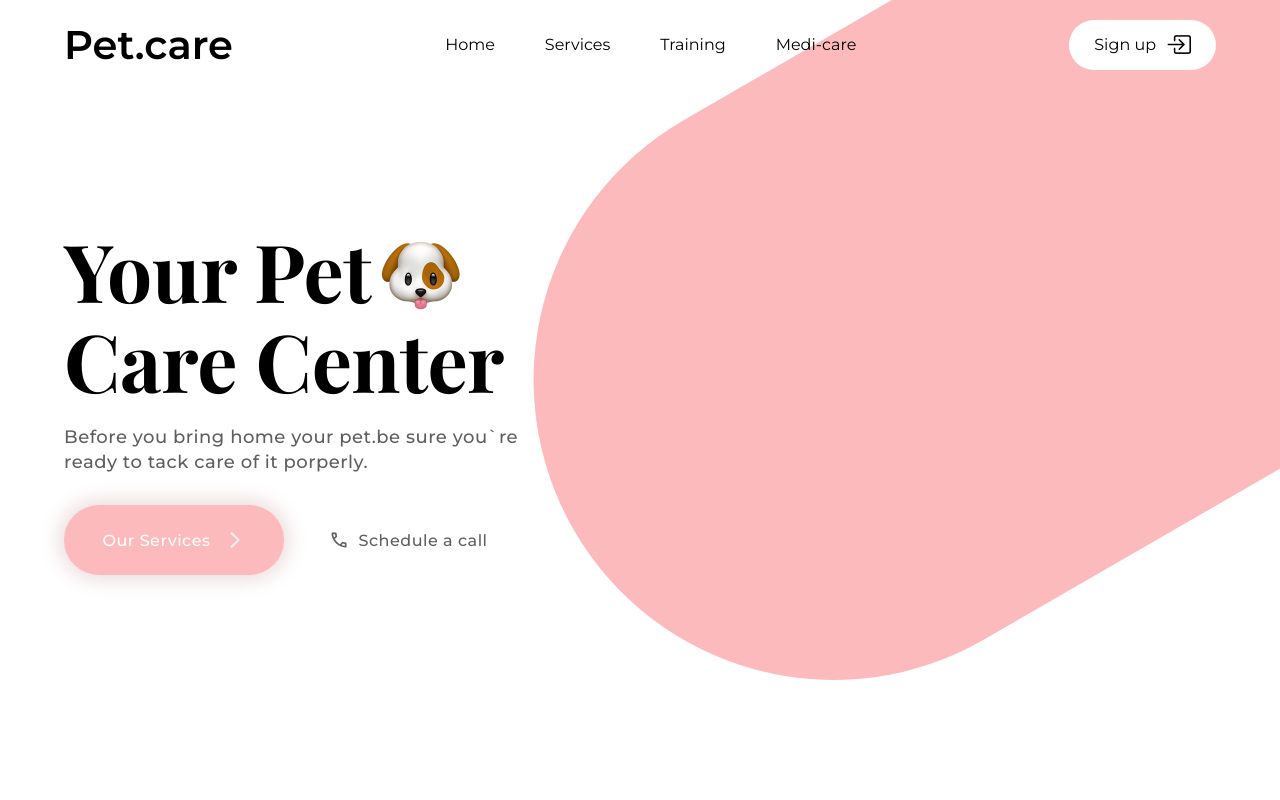
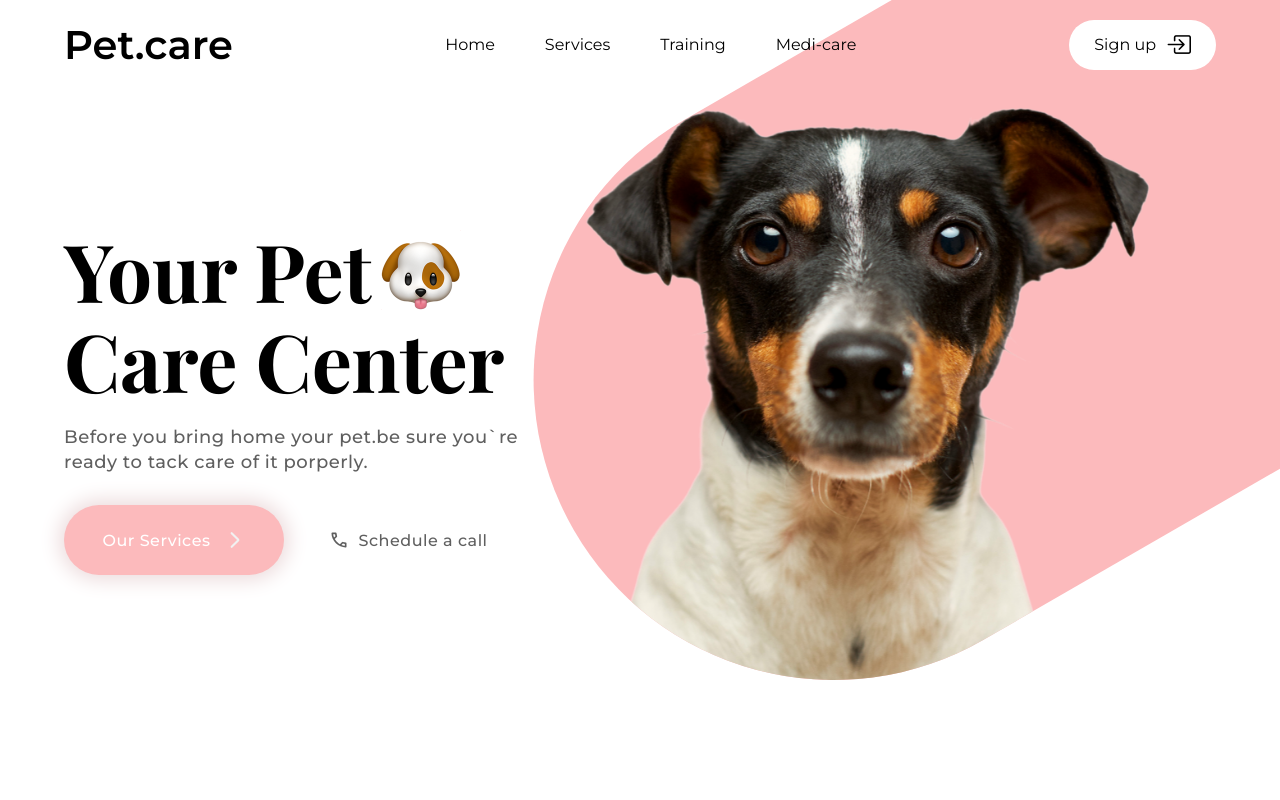
Before and after one commit to LU1DY/landingPage, a plain HTML site: page app/index.html in a window 1280 px wide. Shown: the top 800 px of the page. Drawn offline with nearby package versions, Linux system fonts and the light colour scheme; a web font is replaced by a local one.

Commit message:
sessão hero

```diff
--- a/app/css/styles.css
+++ b/app/css/styles.css
@@ -222,17 +222,27 @@ body {
   align-items: center;
   justify-content: center;
   flex-direction: column;
-  &:before {
+  & .background-body {
     content: "";
     width: 140rem;
     height: 60rem;
     background-color: #fcbabc;
+    background-size: contain;
+    background-position: center;
+    background-repeat: no-repeat;
     border-radius: 30rem;
     position: absolute;
     right: -60rem;
     top: -12rem;
-    rotate: -30deg;
+    rotate: -30deg; /* Rotaciona o elemento */
     z-index: -1;
+    overflow: hidden;
+    & img {
+      width: 50%;
+      position: absolute;
+      top: -7.5rem;
+      rotate: 30deg;
+    }
   }
 }
 #hero {
--- a/app/index.html
+++ b/app/index.html
@@ -15,6 +15,7 @@
     />
   </head>
   <body>
+    <div class="background-body"><img src="../app/doguinho.png" alt="" /></div>
     <header class="flex row align-center justify-center">
       <nav class="flex row align-center container">
         <h6>Pet.care</h6>
```
Also changed, not shown: app/doguinho.png (added).
